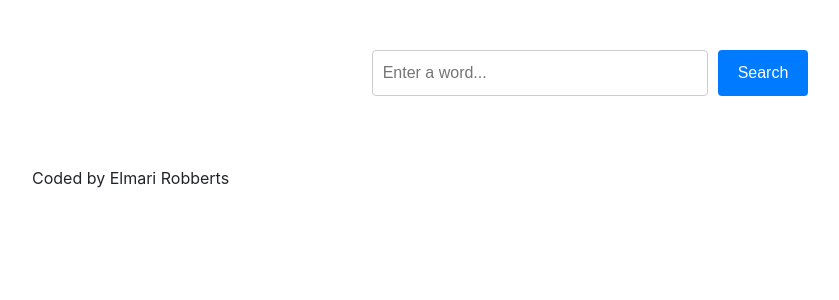
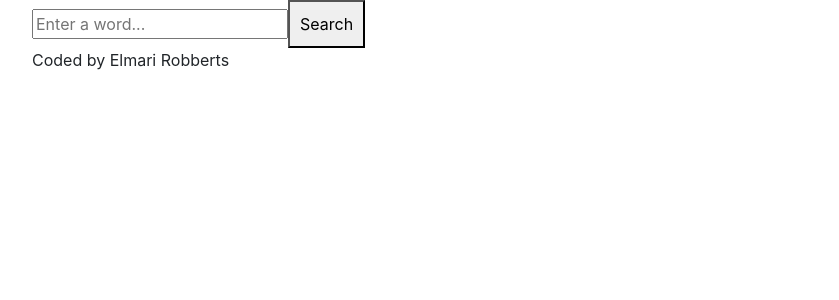
Before and after one commit to Elmari121/dictionary-app, a React (Create React App) app: page / in a window 1280 px wide. Shown: the top 300 px of the page, without its empty margins (50-889 px from the left). Built offline with nearby package versions, Linux system fonts and the light colour scheme.

Commit message:
dictionary meaning

```diff
--- a/src/App.css
+++ b/src/App.css
@@ -0,0 +1,6 @@
+.app {
+  font-family: Arial, sans-serif;
+  padding: 20px;
+  max-width: 600px;
+  margin: 0 auto;
+}
--- /dev/null
+++ b/src/Meaning.js
@@ -0,0 +1,26 @@
+import React from "react";
+
+export default function Meaning(props) {
+  const { partOfSpeech, definitions } = props.meaning;
+
+  if (!definitions || definitions.length === 0) {
+    return null;
+  }
+
+  return (
+    <div className="Meaning">
+      <h3>{partOfSpeech}</h3>
+      {definitions.map(function (definition, index) {
+        return (
+          <div key={index}>
+            <p>
+              {definition.definition}
+              <br />
+              <em>{definition.example ?? ""}</em>
+            </p>
+          </div>
+        );
+      })}
+    </div>
+  );
+}
--- /dev/null
+++ b/src/Results.js
@@ -0,0 +1,21 @@
+import React from "react";
+import Meaning from "./Meaning";
+
+export default function Results(props) {
+  if (props.results) {
+    return (
+      <div className="Results">
+        <h2>{props.results.word}</h2>
+        {props.results.meanings.map(function (meaning, index) {
+          return (
+            <div key={index}>
+              <Meaning meaning={meaning} />
+            </div>
+          );
+        })}
+      </div>
+    );
+  } else {
+    return null;
+  }
+}
--- a/src/dictionary.css
+++ b/src/dictionary.css
@@ -1,66 +1,48 @@
 .dictionary {
-  max-width: 600px;
-  margin: 30px auto;
-  padding: 20px;
-  text-align: left;
-  font-family: Arial, sans-serif;
+  text-align: center;
 }
 
-.dictionary form {
-  display: flex;
-  gap: 10px;
-  justify-content: center;
+.search-form {
   margin-bottom: 20px;
 }
 
-.dictionary input[type="search"] {
+.search-input {
   padding: 10px;
-  width: 60%;
-  border: 1px solid #ccc;
-  border-radius: 4px;
+  font-size: 16px;
+  width: 70%;
+  margin-right: 10px;
 }
 
-.dictionary button {
+.search-button {
   padding: 10px 20px;
-  background-color: #007BFF;
-  color: white;
-  border: none;
-  border-radius: 4px;
-  cursor: pointer;
+  font-size: 16px;
 }
 
-.dictionary button:hover {
-  background-color: #0056b3;
+.error-message {
+  color: red;
 }
 
-.result h2 {
-  text-transform: capitalize;
-  color: #333;
+.result {
+  text-align: left;
+  border-top: 1px solid #ddd;
+  padding-top: 20px;
 }
 
-.result em {
-  color: #777;
+.pronunciation {
+  font-style: italic;
+  color: #555;
 }
 
 .meaning {
   margin-top: 10px;
 }
 
-.meaning strong {
-  display: block;
-  color: #007BFF;
-  margin-bottom: 5px;
+.example {
+  margin-top: 10px;
+  color: #666;
 }
 
-.meaning ul {
-  padding-left: 20px;
+.synonyms {
+  margin-top: 10px;
+  font-style: italic;
 }
-
-.meaning li {
-  margin-bottom: 5px;
-}
-
-.error {
-  color: red;
-  text-align: center;
-}
--- a/src/dictionary.js
+++ b/src/dictionary.js
@@ -1,80 +1,46 @@
 import React, { useState } from "react";
 import axios from "axios";
+import Results from "./Results";
 import "./dictionary.css";
 
 export default function Dictionary() {
-  const [keyword, setKeyword] = useState("");
-  const [result, setResult] = useState(null);
-  const [error, setError] = useState(null);
+  let [keyword, setKeyword] = useState("");
+  let [results, setResults] = useState(null);
 
   function handleResponse(response) {
-    if (response.data && response.data.word) {
-      setResult(response.data);
-      setError(null);
-    } else {
-      handleError();
-    }
-  }
+    console.log("API response:", response.data);
+setResults(response.data);
 
-  function handleError() {
-    setResult(null);
-    setError("No definition found. Try another word.");
   }
 
   function search(event) {
     event.preventDefault();
-    if (!keyword.trim()) return;
+    if (!keyword) {
+      alert("Please enter a word");
+      return;
+    }
 
-    const apiUrl = `https://api.shecodes.io/dictionary/v1/define?word=${keyword}&key=30927dtfa44b4770359oe8258a9c5b2c`;
-    axios.get(apiUrl).then(handleResponse).catch(handleError);
+    let apiUrl = `https://api.shecodes.io/dictionary/v1/define?word=${keyword}&key=30927dtfa44b4770359oe8258a9c5b2c`;
+    axios.get(apiUrl).then(handleResponse);
   }
 
-  function handleKeyWordChange(event) {
+  function handleKeywordChange(event) {
     setKeyword(event.target.value);
   }
 
   return (
-    <div className="dictionary">
+    <div className="Dictionary">
       <form onSubmit={search}>
         <input
           type="search"
           placeholder="Enter a word..."
-          onChange={handleKeyWordChange}
-          value={keyword}
+          onChange={handleKeywordChange}
         />
-        <button type="submit">Search</button>
+        <button type="submit" style={{ padding: 10, fontSize: 16 }}>
+          Search
+        </button>
       </form>
-
-      {error && <div className="error">{error}</div>}
-
-      {result && (
-        <div className="result">
-          <h2>{result.word}</h2>
-
-          {result.phonetics?.[0]?.text && (
-            <p>
-              <em>{result.phonetics[0].text}</em>
-            </p>
-          )}
-
-          {result.phonetics?.[0]?.audio && (
-            <audio controls src={result.phonetics[0].audio}>
-              Your browser does not support the audio element.
-            </audio>
-          )}
-
-          {result.meanings?.map((meaning, index) => (
-            <div key={index} className="meaning">
-              <strong>{meaning.partOfSpeech}</strong>
-              <ul>
-                {meaning.definitions?.map((def, i) => (
-                  <li key={i}>{def.definition}</li>
-                ))}
-              </ul>
-            </div>
-          ))}
-        </div>
-      )}
+      <Results results={results} />
     </div>
   );
 }
```
Also changed, not shown: src/App.js (+10 -11 lines).
